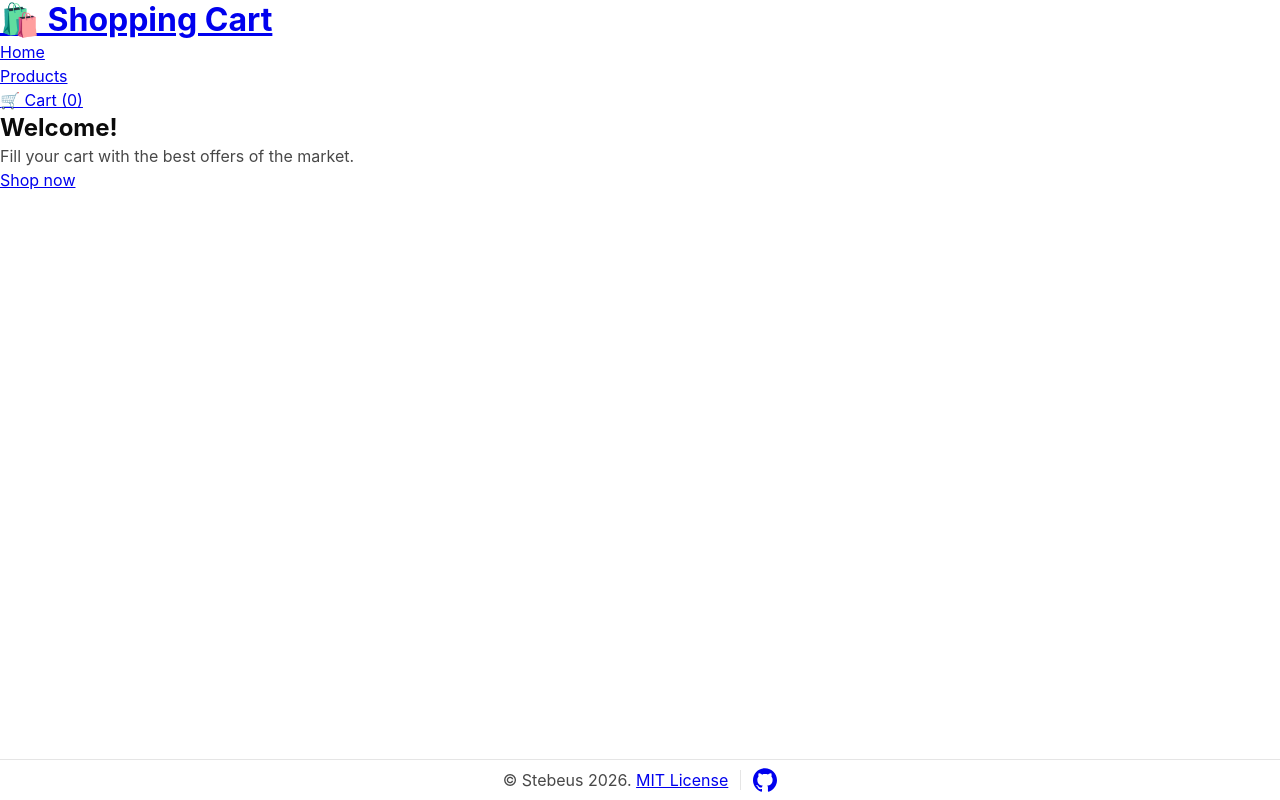
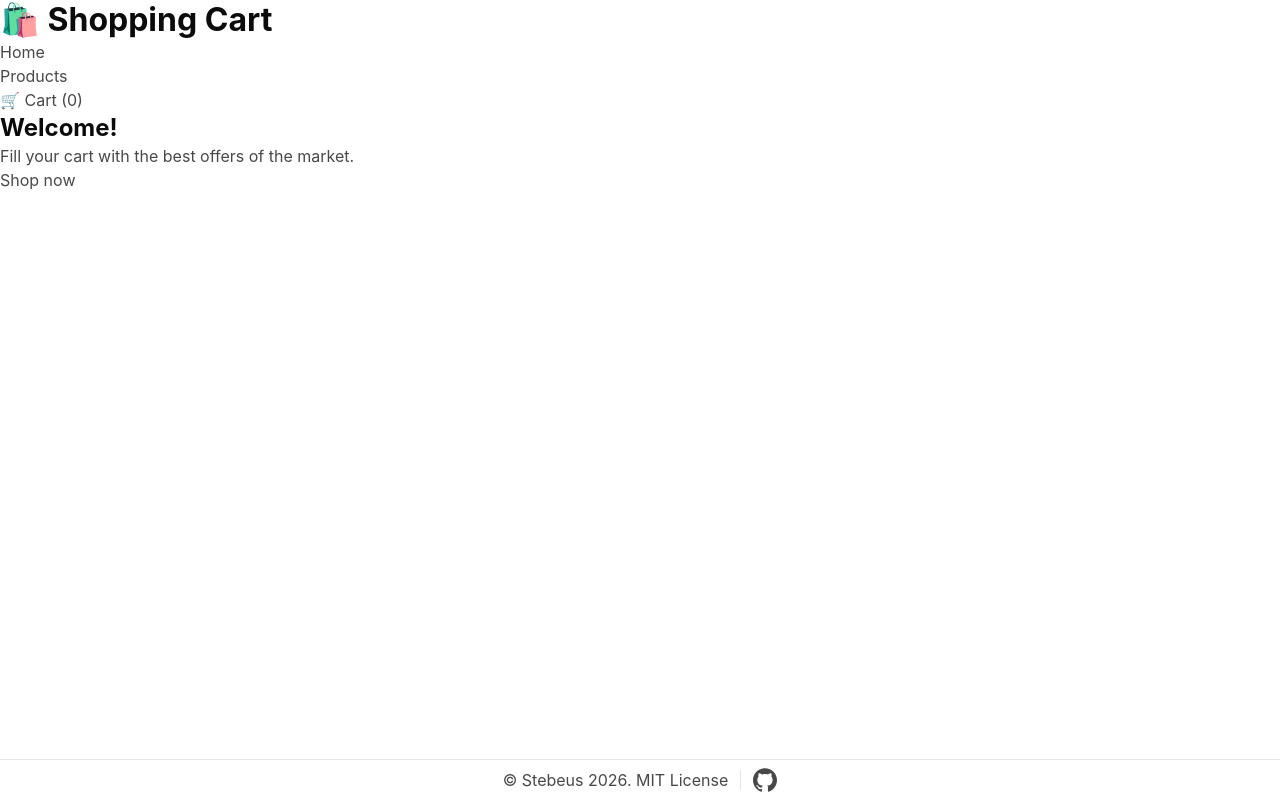
Before and after one commit to stebeus/shopping-cart, a React (Vite) app: page / in a window 1280 px wide. Built offline with nearby package versions, Linux system fonts and the light colour scheme.

Commit message:
feat: style links

```diff
--- a/src/assets/index.css
+++ b/src/assets/index.css
@@ -54,3 +54,12 @@ h5,
 h6 {
   color: var(--color-content);
 }
+
+a {
+  color: currentColor;
+  text-decoration: none;
+
+  &:hover {
+    color: var(--color-content);
+  }
+}
```
